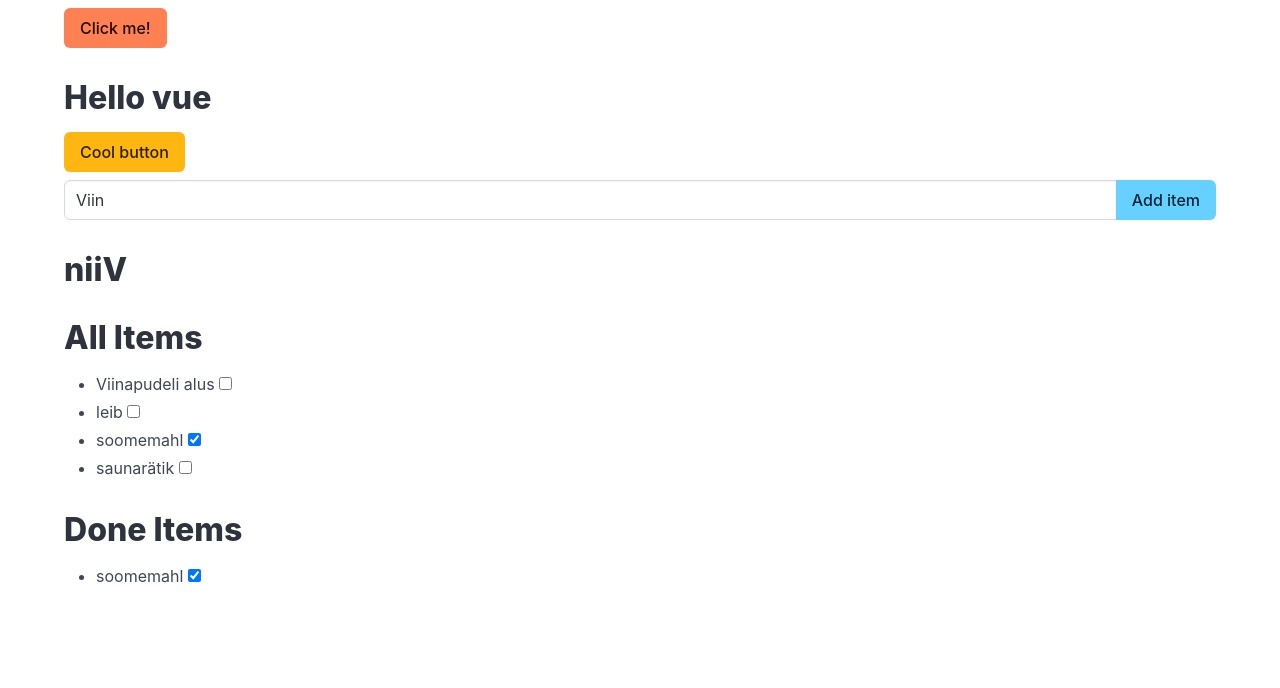
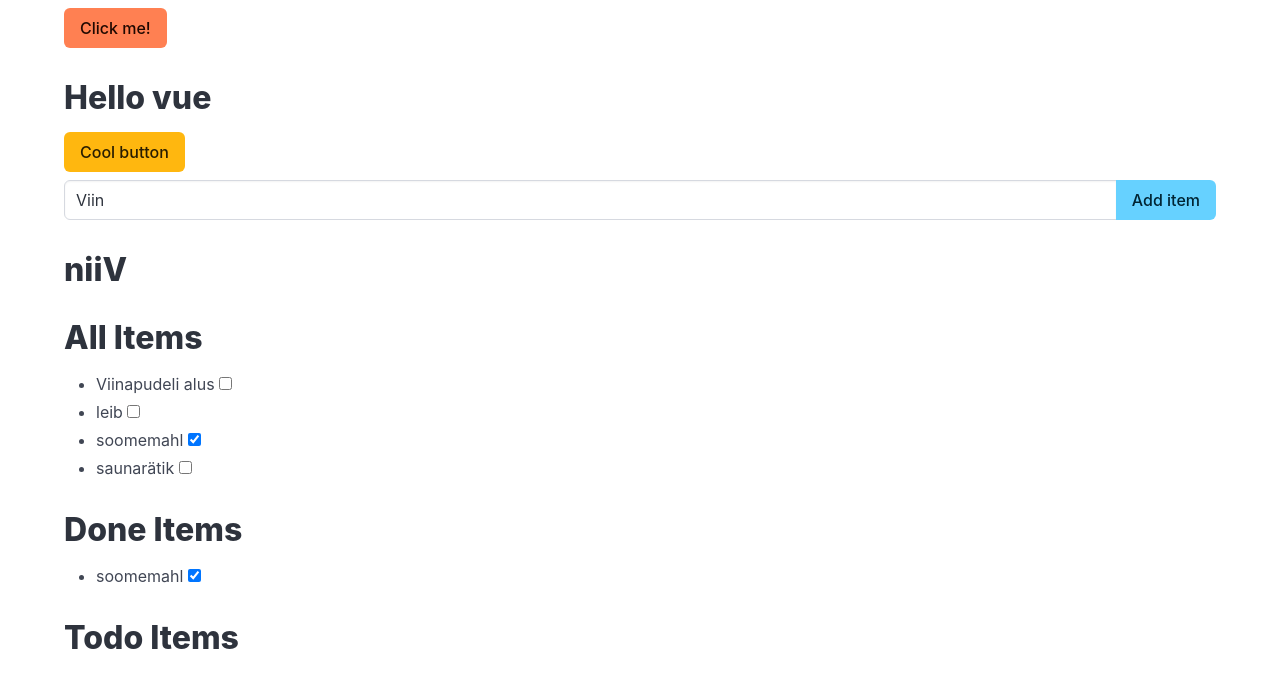
Before and after one commit to HukSam1/learnjs, a JavaScript app: page / in a window 1280 px wide. Shown: the top 688 px of the page. Built offline with nearby package versions, Linux system fonts and the light colour scheme.

Commit message:
Finish todo

```diff
--- a/src/App.vue
+++ b/src/App.vue
@@ -1,5 +1,6 @@
 <script setup>
 import { computed, ref } from "vue";
+import itemList from "./itemList.vue";
 
 let message = ref("Hello vue");
 let isDanger = ref(false);
@@ -20,6 +21,7 @@
 }
 
 let doneItems = computed(() => items.value.filter(item => item.isDone));
+let toDoItems = computed(() => items.value.filter(item => !item.isDone));
 
 </script>
 
@@ -45,22 +47,10 @@
       <h1>{{ newItem.split('').reverse().join('') }}</h1>
 
 
-            <h1>All Items</h1>
-      <ul>
-        <li v-for="item in items">
-            {{ item.name }}
-            <input type="checkbox" v-model="item.isDone">
-        </li>
-      </ul>
 
-      <h1>Done Items</h1>
-      <ul>
-        <li v-for="item in doneItems">
-            {{ item.name }}
-            <input type="checkbox" v-model="item.isDone">
-        </li>
-      </ul>
-
+          <itemList :items="items" title="All Items"></itemList>
+          <itemList :items="doneItems" title="Done Items"></itemList>
+          <itemList :items="toDoitems" title="Todo Items"></itemList>
     </div>
   </div>
 </template>
--- /dev/null
+++ b/src/itemList.vue
@@ -0,0 +1,12 @@
+<script setup>
+defineProps(['items', 'title']);
+</script>
+<template>
+      <h1>{{ title }}</h1>
+      <ul>
+        <li v-for="item in items" :key="item.id">
+            {{ item.name }}
+            <input type="checkbox" v-model="item.isDone">
+        </li>
+      </ul>
+</template>
```
